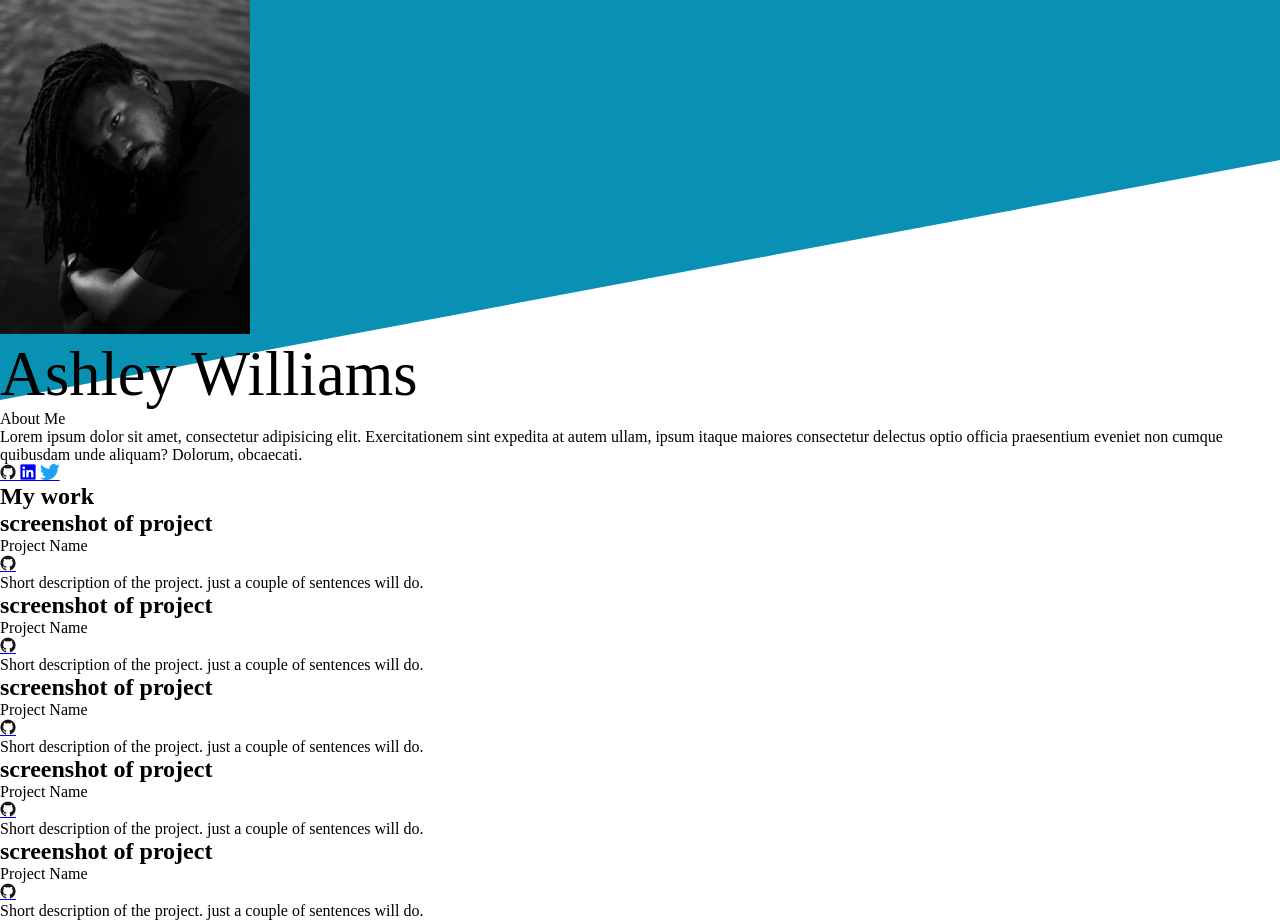
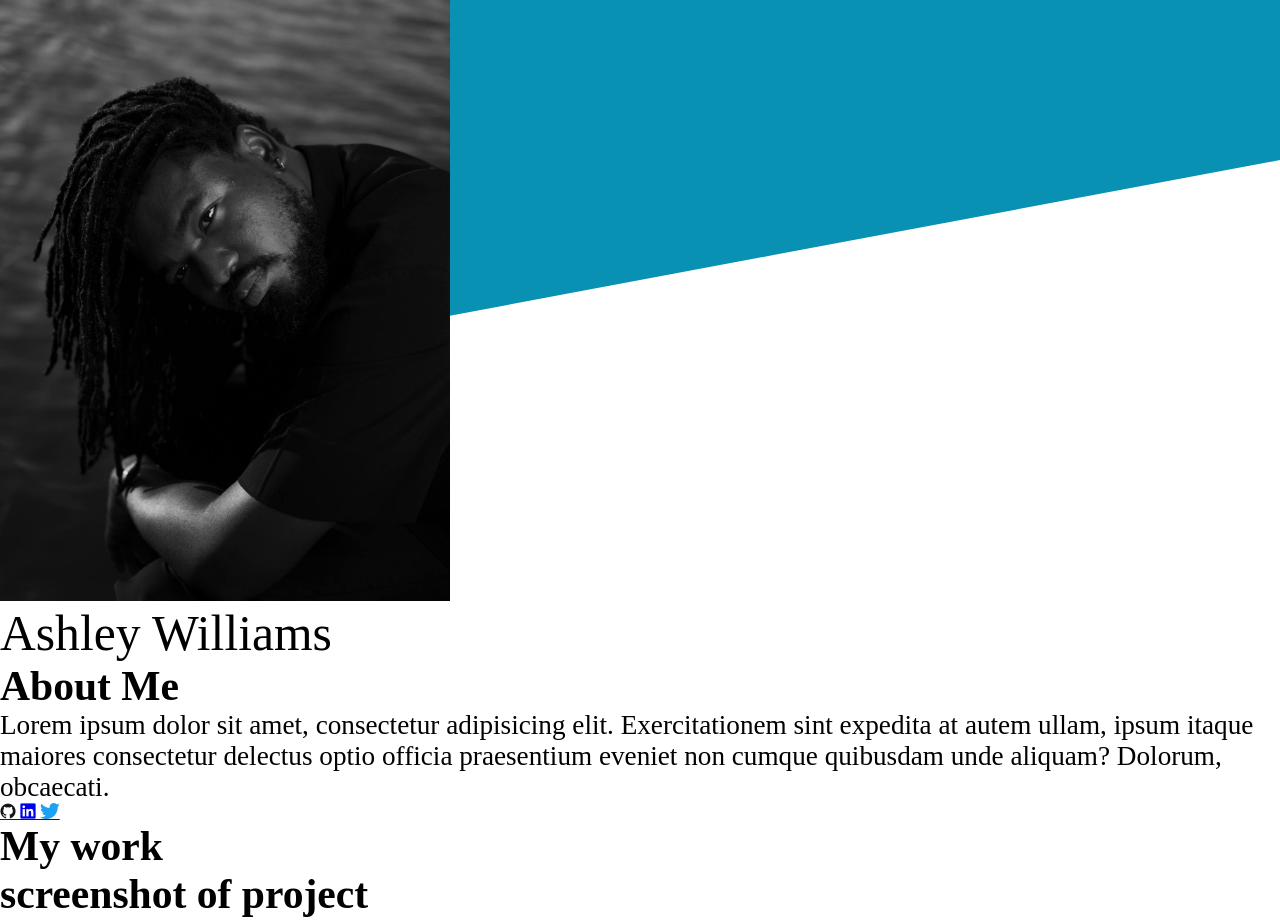
Before and after one commit to amothm80/odin_homepage, a website built with webpack: page src/index.html in a window 1280 px wide. Shown: the top 923 px of the page. Built offline with nearby package versions, Linux system fonts and the light colour scheme.

Commit message:
page content

```diff
--- a/src/index.html
+++ b/src/index.html
@@ -35,12 +35,14 @@
         </h1>
       </picture>
       <div class="about-me">
-        <div class="title">About Me</div>
+        <div class="title"><h2>About Me</h2></div>
         <div class="body">
-          Lorem ipsum dolor sit amet, consectetur adipisicing elit.
-          Exercitationem sint expedita at autem ullam, ipsum itaque maiores
-          consectetur delectus optio officia praesentium eveniet non cumque
-          quibusdam unde aliquam? Dolorum, obcaecati.
+          <p>
+            Lorem ipsum dolor sit amet, consectetur adipisicing elit.
+            Exercitationem sint expedita at autem ullam, ipsum itaque maiores
+            consectetur delectus optio officia praesentium eveniet non cumque
+            quibusdam unde aliquam? Dolorum, obcaecati.
+          </p>
         </div>
         <div class="links">
           <a href="www.github.com">
@@ -179,7 +181,12 @@
     <footer>
       <div class="contact">
         <div class="contact-title"><h2>Contact me</h2></div>
-        <div class="contact-body"><p>Please get in touch if you think our work could be mutually beneficial, i.e. you give me $$$ and i provide service</p></div>
+        <div class="contact-body">
+          <p>
+            Please get in touch if you think our work could be mutually
+            beneficial, i.e. you give me $$$ and i provide service
+          </p>
+        </div>
         <div class="address">
           <div class="street-address">1234 Random Road</div>
           <div class="towncity">Random Town, California 12345</div>
--- a/src/styles.css
+++ b/src/styles.css
@@ -33,11 +33,19 @@ body {
 }
 
 h1 {
-  font-size: calc(1.5rem + 3vw);
+  font-size: calc(1.5rem + 2vw);
+}
+
+h2 {
+  font-size: calc(1rem + 2vw);
+}
+
+p {
+  font-size: calc(0.5rem + 1.5vw);
 }
 
 .main-image {
-  width: 250px;
+  width: 450px;
 }
 
 footer{
```
